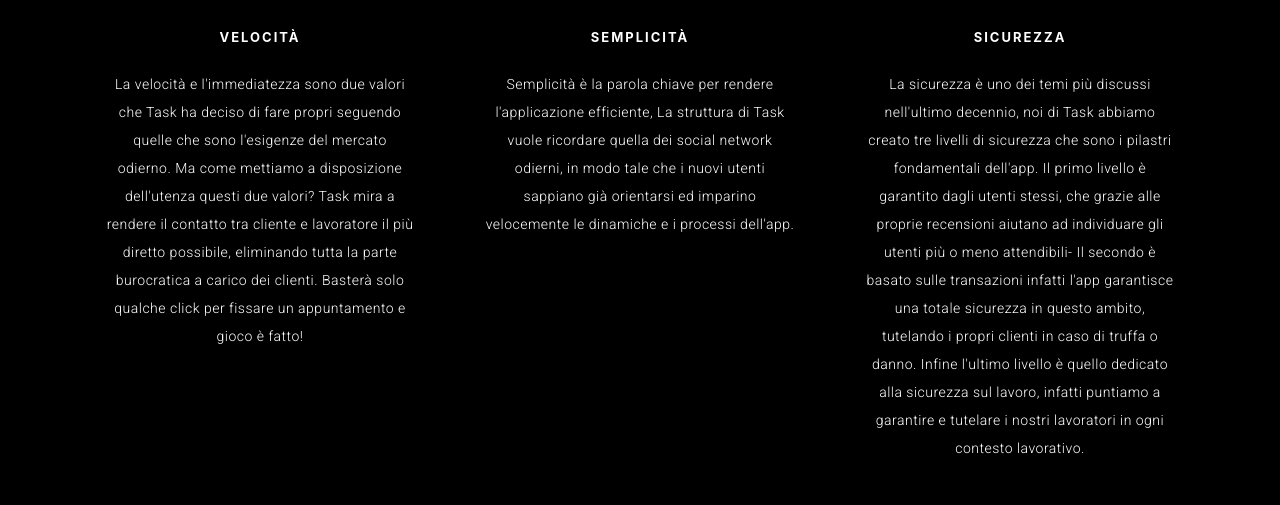
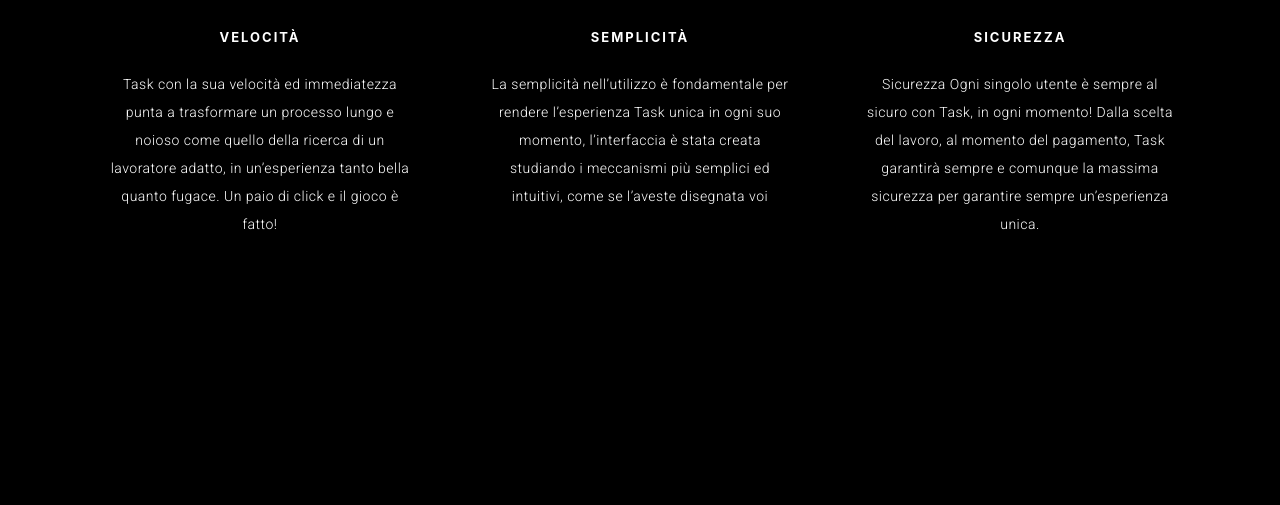
Before and after one commit to EdoardoMauriello/Task, a plain HTML site: page index.html in a window 1280 px wide. Shown: the part 1804-2309 px from the top of the page. Drawn offline with nearby package versions, Linux system fonts and the light colour scheme.

Commit message:
v0.4 bis
Aggiornamento testo

```diff
--- a/index.html
+++ b/index.html
@@ -118,9 +118,8 @@
 
             <img src="img/svg/Velocita.svg" alt="Clock" class="img-fluid">
             <h4>Velocità</h4>
-            <p>La velocità e l'immediatezza sono due valori che Task ha deciso di fare propri seguendo quelle che sono l'esigenze del mercato odierno.
-            Ma come mettiamo a disposizione dell'utenza questi due valori?
-            Task mira a rendere il contatto tra cliente e lavoratore il più diretto possibile, eliminando tutta la parte burocratica a carico dei clienti. Basterà solo qualche click per fissare un appuntamento e gioco è fatto!
+            <p>Task con la sua velocità ed immediatezza punta a trasformare un processo lungo e noioso come quello della ricerca di un lavoratore adatto, in un’esperienza tanto bella quanto fugace.
+            Un paio di click e il gioco è fatto!
             </p>
 
           </div>
@@ -131,7 +130,7 @@
 
             <img src="img/svg/Semplicita.svg" alt="Simplicity" class="img-fluid">
             <h4>Semplicità</h4>
-            <p>Semplicità è la parola chiave per rendere l'applicazione efficiente, La struttura di Task vuole ricordare quella dei social network odierni, in modo tale che i nuovi utenti sappiano già orientarsi ed imparino velocemente le dinamiche e i processi dell'app.
+            <p>La semplicità nell’utilizzo è fondamentale per rendere l’esperienza Task unica in ogni suo momento, l’interfaccia è stata creata studiando i meccanismi più semplici ed intuitivi, come se l’aveste disegnata voi
 
             </p>
 
@@ -144,7 +143,9 @@
             <img src="img/svg/Sicurezza.svg" alt="Lucchetto" class="img-fluid">
 
             <h4>Sicurezza</h4>
-            <p>La sicurezza è uno dei temi più discussi nell'ultimo decennio, noi di Task abbiamo creato tre livelli di sicurezza che sono i pilastri fondamentali dell'app. Il primo livello è garantito dagli utenti stessi, che grazie alle proprie recensioni aiutano ad individuare gli utenti più o meno attendibili- Il secondo è basato sulle transazioni infatti l'app garantisce una totale sicurezza in questo ambito, tutelando i propri clienti in caso di truffa o danno. Infine l'ultimo livello è quello dedicato alla sicurezza sul lavoro, infatti puntiamo a garantire e tutelare i nostri lavoratori in ogni contesto lavorativo.</p>
+            <p>Sicurezza
+            Ogni singolo utente è sempre al sicuro con Task, in ogni momento!
+            Dalla scelta del lavoro, al momento del pagamento, Task garantirà sempre e comunque la massima sicurezza per garantire sempre un’esperienza unica.</p>
 
           </div>
         </div>
```
